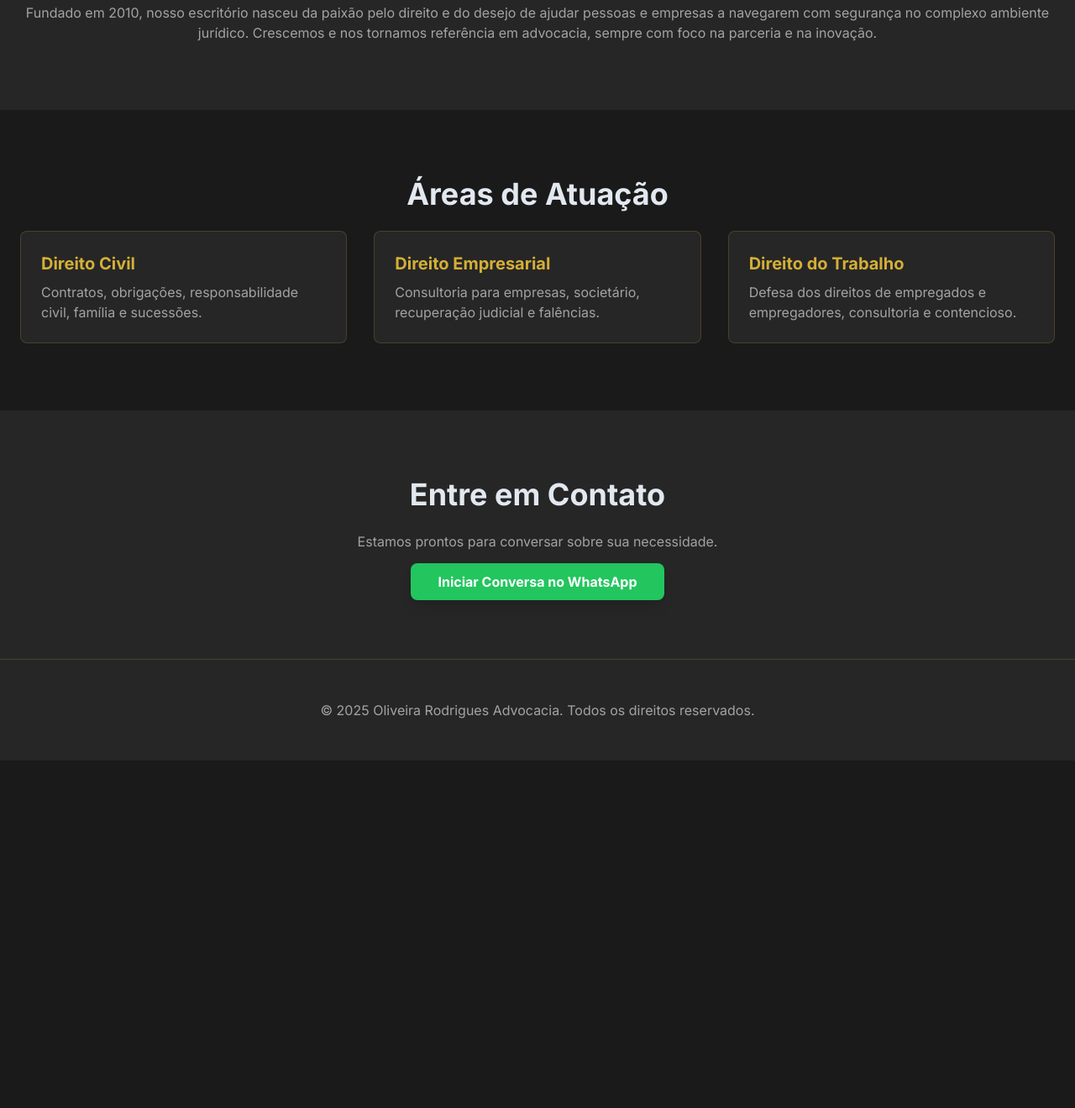
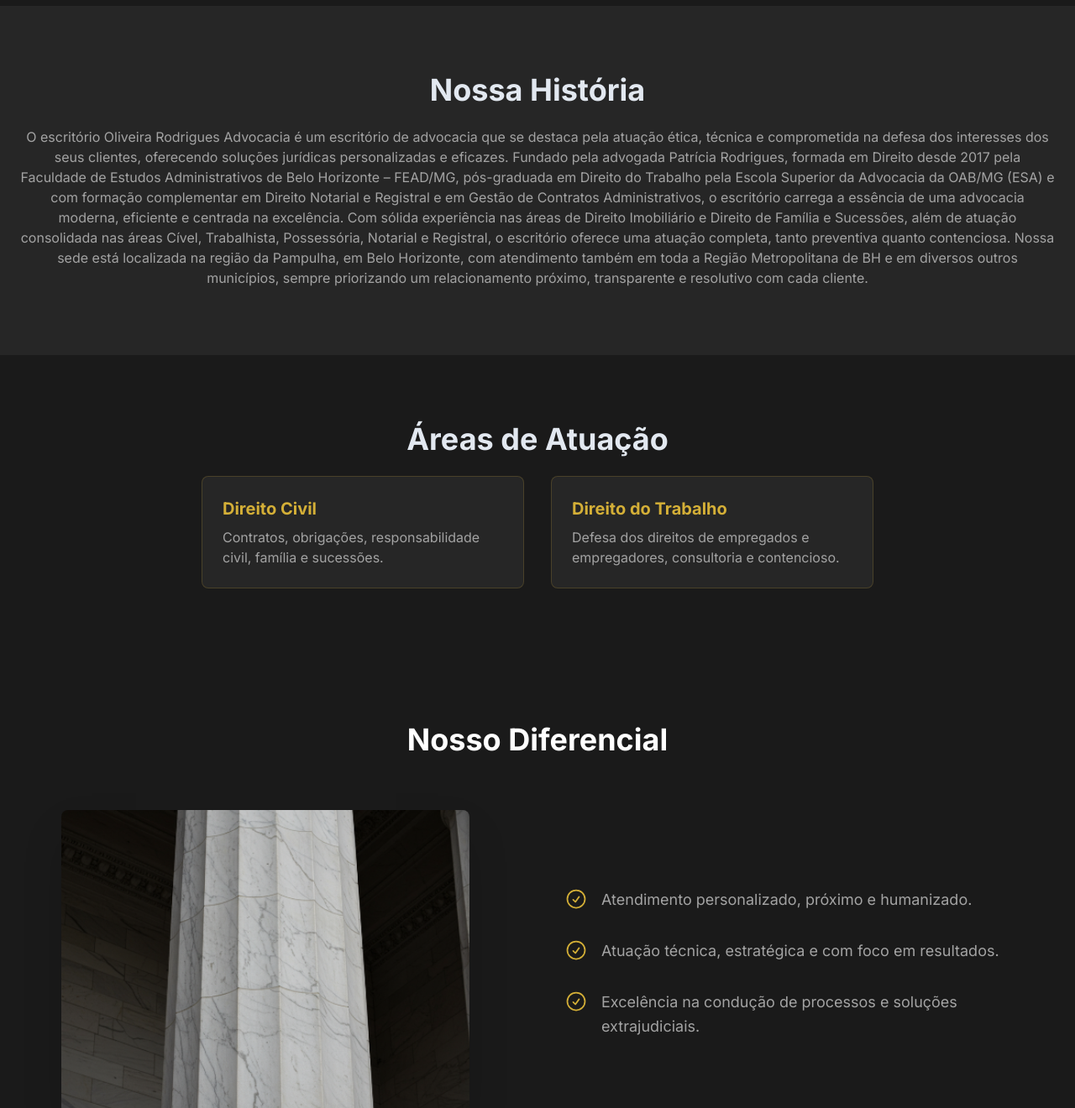
Before and after one commit to Mariacpdb/Lading_Page_Advocacia_Imobiliario, a plain HTML site: page index.html in a window 1280 px wide. Shown: the part 1480-2800 px from the top of the page at 84% size. Before the commit the page ends 2386 px from the top, so only its background shows below. Drawn offline with nearby package versions, Linux system fonts and the light colour scheme.

Commit message:
Colocando o diferencial e uma imagem junto

```diff
--- a/index.html
+++ b/index.html
@@ -98,8 +98,8 @@
             <!-- Por que nos escolher -->
             <div class="bg-marinho container mx-auto px-6 py-20">
                 <div class="text-center mb-16">
-                    <h2 class="text-3xl md:text-4xl font-bold text-cinza-claro"> Por que confiar na nossa advocacia?</h2>
-                    <p class="text-lg text-cinza-medio mt-2"> Segurança jurídica, estratégia e compromisso com seus objetivos.</p>
+                    <h2 class="text-3xl md:text-4xl font-bold text-cinza-claro"> Defesa Especializada para seus Direitos Civis e Trabalhistas.</h2>
+                    <p class="text-lg text-cinza-medio mt-2"> Protegendo seu patrimônio, suas relações e sua carreira com atuação estratégica e pessoal.</p>
                 </div>
                 <div class="grid grid-cols-1 md:grid-cols-3 gap-12 text-center">
                     <div>
@@ -109,9 +109,10 @@
                                       d="M21 21l-6-6m2-5a7 7 0 11-14 0 7 7 0 0114 0z"/>
                             </svg>
                         </div>
-                        <h3 class="text-xl font-bold text-cinza-claro mb-2">Análise Estratégica</h3>
+                        <h3 class="text-xl font-bold text-cinza-claro mb-2"> Estratégia Jurídica Precisa</h3>
                         <p class="text-cinza-medio">
-                            Desenvolvemos teses e planos sob medida para garantir o sucesso da sua causa.
+                            Seja em um contrato complexo, uma questão de família ou uma disputa trabalhista, analisamos cada detalhe para construir a estratégia mais segura para o seu caso. Nosso objetivo é proteger seus interesses, antecipar cenários e buscar a solução mais eficiente, seja através de um acordo ou da via judicial.
+
                         </p>
                     </div>
 
@@ -122,9 +123,9 @@
                                       d="M12 8c1.657 0 3-1.343 3-3s-1.343-3-3-3-3 1.343-3 3 1.343 3 3 3zm0 2c-2.21 0-4 1.79-4 4v1h8v-1c0-2.21-1.79-4-4-4z"/>
                             </svg>
                         </div>
-                        <h3 class="text-xl font-bold text-cinza-claro mb-2">Atendimento Personalizado</h3>
+                        <h3 class="text-xl font-bold text-cinza-claro mb-2">Compromisso Pessoal com a sua Causa</h3>
                         <p class="text-cinza-medio">
-                            Nossa equipe se dedica a entender cada detalhe do seu caso para oferecer a melhor solução.
+                            Entendemos que, por trás de cada processo, há uma pessoa, uma família ou uma carreira em jogo. Por isso, oferecemos um atendimento próximo e transparente, explicando o "juridiquês" de forma clara para que você compreenda cada passo. Suas dúvidas são nossa prioridade, e você sempre terá um canal direto para falar conosco.
                         </p>
                     </div>
 
@@ -135,9 +136,9 @@
                                       d="M9 12l2 2 4-4m5.618-4.016A11.955 11.955 0 0112 2.944a11.955 11.955 0 01-8.618 3.04A12.02 12.02 0 003 9c0 5.591 3.824 10.29 9 11.622 5.176-1.332 9-6.03 9-11.622 0-1.042-.133-2.052-.382-3.016z"/>
                             </svg>
                         </div>
-                        <h3 class="text-xl font-bold text-cinza-claro mb-2">Foco em Resultados</h3>
+                        <h3 class="text-xl font-bold text-cinza-claro mb-2"> Atuação Firme na Busca por Justiça</h3>
                         <p class="text-cinza-medio">
-                            Atuamos com diligência e foco em métricas e resultados concretos para nossos clientes.
+                            No campo cível ou trabalhista, atuamos com diligência e combatividade para garantir que seus direitos sejam respeitados. Seja na negociação de um acordo vantajoso ou na defesa de seus interesses perante o juiz, nosso foco é alcançar a justiça, a reparação e a tranquilidade que você merece.
                         </p>
                     </div>
                 </div>
@@ -149,7 +150,15 @@
            <div class="container mx-auto px-6 text-center"> <h2 class="text-4xl font-bold mb-6">Nossa História</h2>
 
                 <p class="text-cinza-medio">
-                    Fundado em 2010, nosso escritório nasceu da paixão pelo direito e do desejo de ajudar pessoas e empresas a navegarem com segurança no complexo ambiente jurídico. Crescemos e nos tornamos referência em advocacia, sempre com foco na parceria e na inovação.
+                    O escritório Oliveira Rodrigues Advocacia é um escritório de advocacia que se destaca pela atuação ética, técnica e comprometida na defesa dos interesses dos seus clientes, oferecendo soluções jurídicas personalizadas e eficazes.
+
+Fundado pela advogada Patrícia Rodrigues, formada em Direito desde 2017 pela Faculdade de Estudos Administrativos de Belo Horizonte – FEAD/MG, pós-graduada em Direito do Trabalho pela Escola Superior da Advocacia da OAB/MG (ESA) e com formação complementar em Direito Notarial e Registral e em Gestão de Contratos Administrativos, o escritório carrega a essência de uma advocacia moderna, eficiente e centrada na excelência.
+
+Com sólida experiência nas áreas de Direito Imobiliário e Direito de Família e Sucessões, além de atuação consolidada nas áreas Cível, Trabalhista, Possessória, Notarial e Registral, o escritório oferece uma atuação completa, tanto preventiva quanto contenciosa.
+
+Nossa sede está localizada na região da Pampulha, em Belo Horizonte, com atendimento também em toda a Região Metropolitana de BH e em diversos outros municípios, sempre priorizando um relacionamento próximo, transparente e resolutivo com cada cliente.
+
+
                 </p>
             </div>
         </section>
@@ -158,18 +167,71 @@
        <section id="services" class="py-20 bg-marinho">
     <div class="container mx-auto px-6">
         <h2 class="text-4xl font-bold mb-6 text-center">Áreas de Atuação</h2>
-                <div class="grid grid-cols-1 md:grid-cols-2 lg:grid-cols-3 gap-8">
-                    <div class="bg-marinho-claro p-6 rounded-lg border border-dourado/20">
+
+        <div class="flex flex-wrap justify-center gap-8">
+
+            <div class="bg-marinho-claro p-6 rounded-lg border border-dourado/20 max-w-sm">
                 <h3 class="text-xl font-bold text-dourado mb-2">Direito Civil</h3>
                 <p class="text-cinza-medio">Contratos, obrigações, responsabilidade civil, família e sucessões.</p>
             </div>
-                    <div class="bg-marinho-claro p-6 rounded-lg border border-dourado/20">
-                        <h3 class="text-xl font-bold text-dourado mb-2">Direito Empresarial</h3>
-                        <p class="text-cinza-medio">Consultoria para empresas, societário, recuperação judicial e falências.</p>
-                    </div>
-                    <div class="bg-marinho-claro p-6 rounded-lg border border-dourado/20">
+
+            <div class="bg-marinho-claro p-6 rounded-lg border border-dourado/20 max-w-sm">
                 <h3 class="text-xl font-bold text-dourado mb-2">Direito do Trabalho</h3>
                 <p class="text-cinza-medio">Defesa dos direitos de empregados e empregadores, consultoria e contencioso.</p>
+            </div>
+
+        </div>
+    </div>
+</section>
+
+</div>
+</section>
+
+<!-- Diferencial -->
+<section id="diferencial" class="py-20 bg-marinho">
+    <div class="container mx-auto px-6">
+        <h2 class="text-4xl font-bold text-center text-white mb-16">Nosso Diferencial</h2>
+
+        <div class="grid grid-cols-1 md:grid-cols-2 gap-16 items-center">
+
+            <div>
+
+               <img src="/images/Poste_branco.png"
+                     alt="Detalhe arquitetônico que representa solidez e estratégia jurídica"
+                     class="rounded-lg shadow-2xl w-5/6 mx-auto h-auto object-cover">
+            </div>
+
+            <div class="flex flex-col space-y-8">
+                <div class="flex items-start space-x-4">
+                    <div>
+                        <svg class="h-7 w-7 text-dourado flex-shrink-0" xmlns="http://www.w3.org/2000/svg" fill="none" viewBox="0 0 24 24" stroke-width="1.5" stroke="currentColor">
+                            <path stroke-linecap="round" stroke-linejoin="round" d="M9 12.75 11.25 15 15 9.75M21 12a9 9 0 1 1-18 0 9 9 0 0 1 18 0Z" />
+                        </svg>
+                    </div>
+
+                    <p class="text-cinza-medio text-lg leading-relaxed">Atendimento personalizado, próximo e humanizado.</p>
+                </div>
+
+                <div class="flex items-start space-x-4">
+                    <div>
+                        <svg class="h-7 w-7 text-dourado flex-shrink-0" xmlns="http://www.w3.org/2000/svg" fill="none" viewBox="0 0 24 24" stroke-width="1.5" stroke="currentColor">
+                            <path stroke-linecap="round" stroke-linejoin="round" d="M9 12.75 11.25 15 15 9.75M21 12a9 9 0 1 1-18 0 9 9 0 0 1 18 0Z" />
+                        </svg>
+                    </div>
+
+                    <p class="text-cinza-medio text-lg leading-relaxed">Atuação técnica, estratégica e com foco em resultados.</p>
+                </div>
+
+                <div class="flex items-start space-x-4">
+                    <div>
+                        <svg class="h-7 w-7 text-dourado flex-shrink-0" xmlns="http://www.w3.org/2000/svg" fill="none" viewBox="0 0 24 24" stroke-width="1.5" stroke="currentColor">
+                            <path stroke-linecap="round" stroke-linejoin="round" d="M9 12.75 11.25 15 15 9.75M21 12a9 9 0 1 1-18 0 9 9 0 0 1 18 0Z" />
+                        </svg>
+                    </div>
+
+                    <p class="text-cinza-medio text-lg leading-relaxed">Excelência na condução de processos e soluções extrajudiciais.</p>
+                </div>
+
             </div>
         </div>
     </div>
```
Also changed, not shown: images/Poste_branco.png (added). Lines whose indentation alone changed are shown as unchanged.
